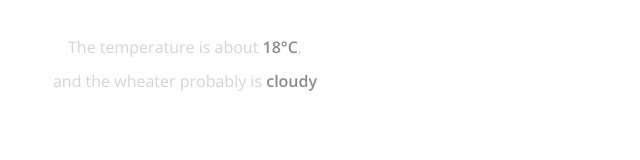
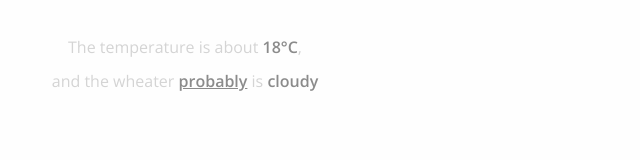
Before and after one commit to KoenWestendorp/SMPL-Wheater, a plain HTML site: page index.html in a window 1280 px wide. Shown: the part 412-572 px from the top of the page, 455-1095 px from the left. Drawn offline with nearby package versions, Linux system fonts and the light colour scheme.

Commit message:
underline added

```diff
--- a/css/main.sass
+++ b/css/main.sass
@@ -21,6 +21,8 @@ div.wheater
       size: cover
     margin-bottom: 60px
 
+  span.underline
+    text-decoration: underline
 
   span
     font-weight: 600
--- a/index.html
+++ b/index.html
@@ -10,7 +10,7 @@
       <div class="icon"></div>
       <div class="data">
         <p>The temperature is about <span id="temperature">error</span><span>&deg;C</span>,</p>
-        <p>and the wheater probably is <span id="wheaterDisplay">error</span></p>
+        <p>and the wheater <span class="underline">probably</span> is <span id="wheaterDisplay">error</span></p>
       </div>
     </div>
     <p class="copy_right">&copy; Koen Westendorp 2016</p>
```
Also changed, not shown: css/main.css, css/main.min.css, 1 other file.
